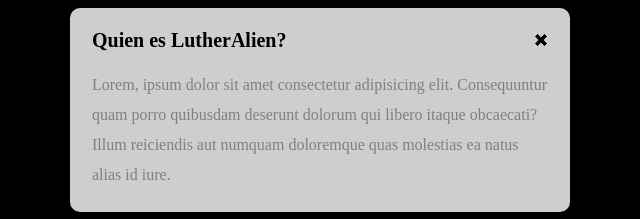
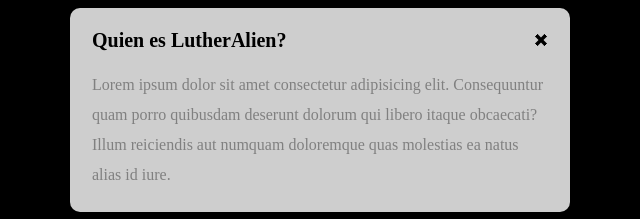
Before and after one commit to Scampt/LutherAlien, a plain HTML site: page index.html in a window 1280 px wide. Both pictures are taken after a click on the element 640 px from the left and 4593 px from the top of the page. Shown: the part 4553-4772 px from the top of the page, 320-960 px from the left. Drawn offline with Linux system fonts and the light colour scheme.

Commit message:
Pagina lista para cambiar información, en proceso de animaciones

```diff
--- a/index.html
+++ b/index.html
@@ -142,19 +142,19 @@
 
 			<div class="contain-ask">
 				<p class="ask">Quien es LutherAlien? <img src="img/iconmonstr-plus-1.svg" alt="Abrir Respuesta"> </p>
-				<p class="answer">Lorem, ipsum dolor sit amet consectetur adipisicing elit. Consequuntur quam porro quibusdam deserunt dolorum qui libero itaque obcaecati? Illum reiciendis aut numquam doloremque quas molestias ea natus alias id iure.</p>
+				<p class="answer">Lorem ipsum dolor sit amet consectetur adipisicing elit. Consequuntur quam porro quibusdam deserunt dolorum qui libero itaque obcaecati? Illum reiciendis aut numquam doloremque quas molestias ea natus alias id iure.</p>
 			</div>
 			<div class="contain-ask">
 				<p class="ask">Quien es LutherAlien? <img src="img/iconmonstr-plus-1.svg" alt="Abrir Respuesta"> </p>
-				<p class="answer">Lorem, ipsum dolor sit amet consectetur adipisicing elit. Consequuntur quam porro quibusdam deserunt dolorum qui libero itaque obcaecati? Illum reiciendis aut numquam doloremque quas molestias ea natus alias id iure.</p>
+				<p class="answer">Lorem ipsum dolor sit amet consectetur adipisicing elit. Consequuntur quam porro quibusdam deserunt dolorum qui libero itaque obcaecati? Illum reiciendis aut numquam doloremque quas molestias ea natus alias id iure.</p>
 			</div>
 			<div class="contain-ask">
 				<p class="ask">Quien es LutherAlien? <img src="img/iconmonstr-plus-1.svg" alt="Abrir Respuesta"> </p>
-				<p class="answer">Lorem, ipsum dolor sit amet consectetur adipisicing elit. Consequuntur quam porro quibusdam deserunt dolorum qui libero itaque obcaecati? Illum reiciendis aut numquam doloremque quas molestias ea natus alias id iure.</p>
+				<p class="answer">Lorem ipsum dolor sit amet consectetur adipisicing elit. Consequuntur quam porro quibusdam deserunt dolorum qui libero itaque obcaecati? Illum reiciendis aut numquam doloremque quas molestias ea natus alias id iure.</p>
 			</div>
 			<div class="contain-ask">
 				<p class="ask">Quien es LutherAlien? <img src="img/iconmonstr-plus-1.svg" alt="Abrir Respuesta"> </p>
-				<p class="answer">Lorem, ipsum dolor sit amet consectetur adipisicing elit. Consequuntur quam porro quibusdam deserunt dolorum qui libero itaque obcaecati? Illum reiciendis aut numquam doloremque quas molestias ea natus alias id iure.</p>
+				<p class="answer">Lorem ipsum dolor sit amet consectetur adipisicing elit. Consequuntur quam porro quibusdam deserunt dolorum qui libero itaque obcaecati? Illum reiciendis aut numquam doloremque quas molestias ea natus alias id iure.</p>
 			</div>
 		</div>
 
```
